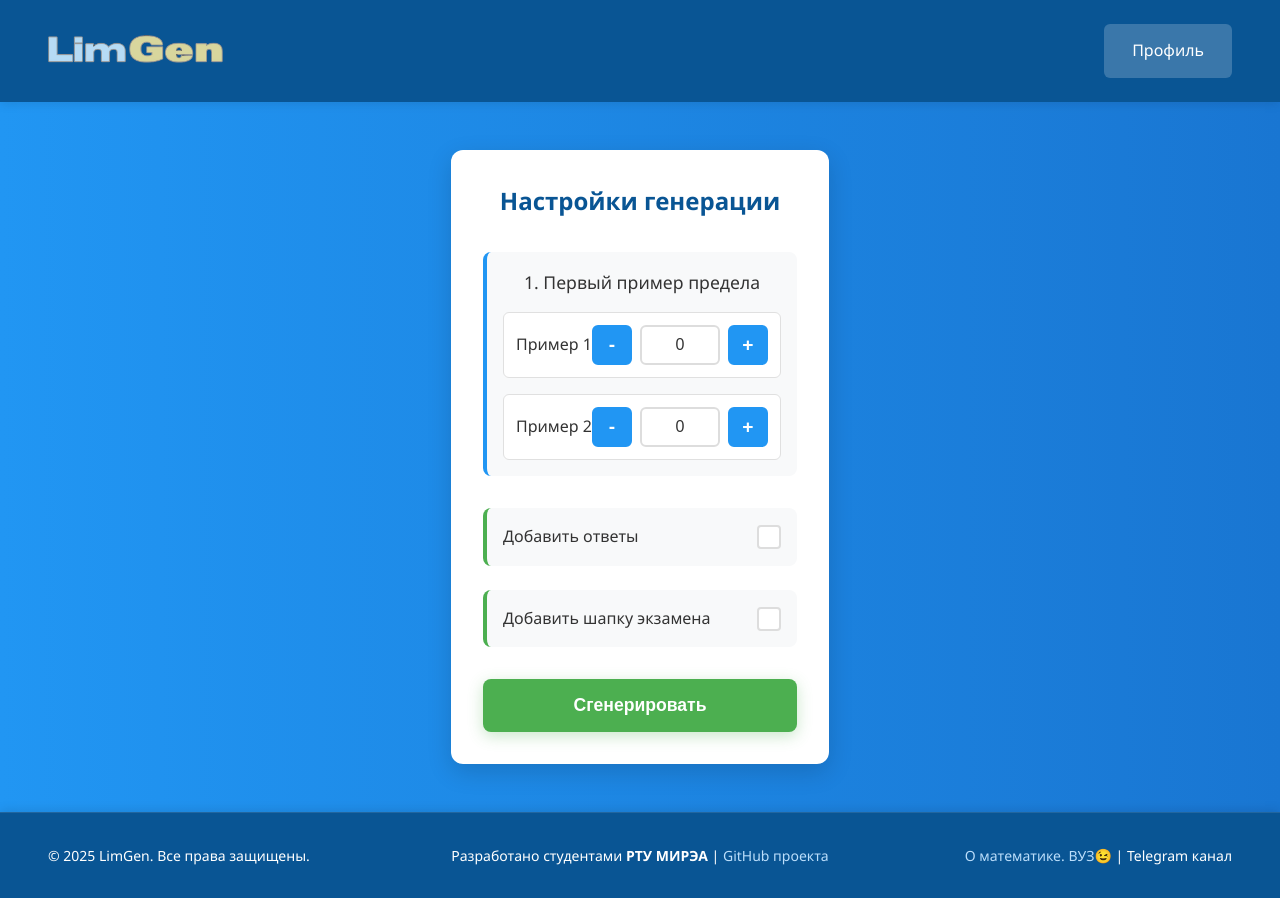
After one commit to Dark1367/Nado5, a FastAPI app: template templates/generate.html in a window 1280 px wide. The commit adds this page. Run offline with FastAPI, Linux system fonts and the light colour scheme; the template is opened without the code that fills it, so the values that code supplies are empty; parts of the project's set-up code (start-up, migrations or seed data) failed here and were passed over.

Commit message:
"/generate" page added

```diff
--- a/pyproject.toml
+++ b/pyproject.toml
@@ -6,6 +6,7 @@ readme = "README.md"
 requires-python = "==3.13.9"
 dependencies = [
     "fastapi[standard]>=0.121.0",
+    "reportlab>=4.4.5",
     "sqlmodel>=0.0.27",
 ]
 
--- a/src/main.py
+++ b/src/main.py
@@ -12,6 +12,8 @@ from src.api import SessionDep
 from src.database import PrivateUser
 from src.utils import users as uu
 from src.utils import templates as ut
+from src.utils.generate_lim import generate_easy_predel
+from src.utils.create_file import create_pdf
 
 app = FastAPI()
 templates = Jinja2Templates(directory="templates")
@@ -127,3 +129,28 @@ def main(request: Request, session: SessionDep):
         return RedirectResponse(url="/login", status_code=302)
 
     return templates.TemplateResponse("main.html", {"request": request, "user": current_user})
+
+@app.get("/generate", response_class=HTMLResponse)
+def generate(request: Request, session: SessionDep):
+    current_user = get_current_user_from_request(request, session)
+
+    if not current_user:
+        return RedirectResponse(url="/login", status_code=302)
+
+    return templates.TemplateResponse("generate.html", {"request": request, "user": current_user})
+
+@app.post("/generate")
+async def generate(request: Request, session: SessionDep, number_1: int = Form(...), number_2: int = Form(...), add_answers: bool = Form(False), add_header: bool = Form(False)):
+    current_user = get_current_user_from_request(request, session)
+
+    if not current_user:
+        return RedirectResponse(url="/login", status_code=302)
+    problems = []
+    if number_1:
+        problems += await generate_easy_predel(number_1)
+    if number_2:
+        pass #тут будет ещё функция
+
+    await create_pdf(problems)
+
+    return problems
--- a/src/utils/create_file.py
+++ b/src/utils/create_file.py
@@ -1,11 +1,9 @@
-from generate_lim import *
 import asyncio
 from reportlab.pdfgen import canvas
 from reportlab.lib.pagesizes import A4
 
 
-async def create_pdf(num=5):
-    examples = await generate_easy_predel(num)
+async def create_pdf(examples: list):
     file = canvas.Canvas("examples.pdf", pagesize=A4)
 
     pos_x = 50
--- a/static/styles.css
+++ b/static/styles.css
@@ -295,6 +295,216 @@ body {
   display: block;
 }
 
+/* ===== GENERATE STYLES ===== */
+
+.settings-container {
+    width: 100%;
+    max-width: 600px;
+    display: flex;
+    justify-content: center;
+    align-items: center;
+}
+
+.settings-card {
+    background: white;
+    border-radius: 12px;
+    padding: 2rem;
+    box-shadow: 0 8px 25px rgba(0, 0, 0, 0.15);
+    width: 100%;
+    color: #333;
+}
+
+.settings-title {
+    font-size: 1.5rem;
+    font-weight: 600;
+    margin-bottom: 2rem;
+    text-align: center;
+    color: #095594;
+}
+
+.setting-item {
+    display: flex;
+    justify-content: space-between;
+    align-items: flex-start;
+    margin-bottom: 2rem;
+    padding: 1rem;
+    background: #f8f9fa;
+    border-radius: 8px;
+    border-left: 4px solid #2196F3;
+}
+
+.setting-label {
+    font-size: 1.1rem;
+    font-weight: 500;
+    color: #333;
+    margin-bottom: 1rem;
+    display: block;
+}
+
+.examples-list {
+    width: 100%;
+}
+
+.example-item {
+    display: flex;
+    justify-content: space-between;
+    align-items: center;
+    margin-bottom: 1rem;
+    padding: 0.75rem;
+    background: white;
+    border-radius: 6px;
+    border: 1px solid #e0e0e0;
+}
+
+.example-item:last-child {
+    margin-bottom: 0;
+}
+
+.example-label {
+    font-size: 1rem;
+    font-weight: 500;
+    color: #333;
+}
+
+.number-input {
+    display: flex;
+    align-items: center;
+    gap: 0.5rem;
+}
+
+.number-field {
+    width: 80px;
+    height: 40px;
+    text-align: center;
+    border: 2px solid #ddd;
+    border-radius: 6px;
+    font-size: 1rem;
+    font-weight: 500;
+    color: #333;
+    background: white;
+}
+
+.number-field::-webkit-outer-spin-button,
+.number-field::-webkit-inner-spin-button {
+    -webkit-appearance: none;
+    margin: 0;
+}
+
+.number-btn {
+    width: 40px;
+    height: 40px;
+    border: 2px solid #2196F3;
+    background: #2196F3;
+    color: white;
+    border-radius: 6px;
+    font-size: 1.2rem;
+    font-weight: bold;
+    cursor: pointer;
+    display: flex;
+    align-items: center;
+    justify-content: center;
+    transition: all 0.3s ease;
+}
+
+.number-btn:hover {
+    background: #1976D2;
+    border-color: #1976D2;
+    transform: scale(1.05);
+}
+
+.number-btn:active {
+    transform: scale(0.95);
+}
+
+.setting-options {
+    display: flex;
+    flex-direction: column;
+    gap: 1.5rem;
+    margin-bottom: 2rem;
+}
+
+.option-item {
+    display: flex;
+    justify-content: space-between;
+    align-items: center;
+    padding: 1rem;
+    background: #f8f9fa;
+    border-radius: 8px;
+    border-left: 4px solid #4CAF50;
+}
+
+.option-label {
+    font-size: 1rem;
+    font-weight: 500;
+    color: #333;
+}
+
+.checkbox-container {
+    display: flex;
+    align-items: center;
+    cursor: pointer;
+}
+
+.checkbox-input {
+    display: none;
+}
+
+.checkbox-custom {
+    width: 24px;
+    height: 24px;
+    border: 2px solid #ddd;
+    border-radius: 4px;
+    background: white;
+    position: relative;
+    transition: all 0.3s ease;
+}
+
+.checkbox-input:checked+.checkbox-custom {
+    background: #4CAF50;
+    border-color: #4CAF50;
+}
+
+.checkbox-input:checked+.checkbox-custom::after {
+    content: '✓';
+    position: absolute;
+    top: 50%;
+    left: 50%;
+    transform: translate(-50%, -50%);
+    color: white;
+    font-size: 14px;
+    font-weight: bold;
+}
+
+.checkbox-custom:hover {
+    border-color: #4CAF50;
+}
+
+/* Кнопка генерации */
+.generate-btn {
+    width: 100%;
+    padding: 1rem 2rem;
+    background: #4CAF50;
+    color: white;
+    border: none;
+    border-radius: 8px;
+    font-size: 1.1rem;
+    font-weight: 600;
+    cursor: pointer;
+    transition: all 0.3s ease;
+    box-shadow: 0 4px 15px rgba(76, 175, 80, 0.3);
+}
+
+.generate-btn:hover {
+    background: #45a049;
+    transform: translateY(-2px);
+    box-shadow: 0 6px 20px rgba(76, 175, 80, 0.4);
+}
+
+.generate-btn:active {
+    transform: translateY(0);
+    box-shadow: 0 2px 10px rgba(76, 175, 80, 0.3);
+}
+
 /* ===== MEDIA QUERIES ===== */
 
 /* Tablet (768px и выше) */
--- /dev/null
+++ b/templates/generate.html
@@ -0,0 +1,134 @@
+<!DOCTYPE html>
+<html lang="ru">
+
+<head>
+    <meta charset="UTF-8">
+    <meta name="viewport" content="width=device-width, initial-scale=1.0">
+    <link rel="stylesheet" href="../static/styles.css">
+    <title>LimGen | Настройки</title>
+</head>
+
+<body>
+
+    <header class="header">
+        <button class="logo" onclick="location.href='/main'" aria-label="На главную">
+            <img src="../static/logo.png" alt="Логотип">
+        </button>
+
+        <div class="nav-menu">
+            <a href="../AuthPage/index.html">Профиль</a>
+        </div>
+    </header>
+
+    <main class="main">
+        <div class="settings-container">
+            <form action="/generate" method="post">
+                <div class="settings-card">
+                    <h1 class="settings-title">Настройки генерации</h1>
+
+                    <div class="setting-item">
+                        <div class="setting-text">
+                            <span class="setting-label">1. Первый пример предела</span>
+                            <div class="examples-list">
+                                <div class="example-item">
+                                    <span class="example-label">Пример 1</span>
+                                    <div class="number-input">
+                                        <button class="number-btn minus" type="button">-</button>
+                                        <input name="number_1" type="number" class="number-field" value="0" min="0">
+                                        <button class="number-btn plus" type="button">+</button>
+                                    </div>
+                                </div>
+                                <div class="example-item">
+                                    <span class="example-label">Пример 2</span>
+                                    <div class="number-input">
+                                        <button class="number-btn minus" type="button">-</button>
+                                        <input name="number_2" type="number" class="number-field" value="0" min="0">
+                                        <button class="number-btn plus" type="button">+</button>
+                                    </div>
+                                </div>
+                            </div>
+                        </div>
+                    </div>
+
+                    <div class="setting-options">
+                        <div class="option-item">
+                            <span class="option-label">Добавить ответы</span>
+                            <label class="checkbox-container">
+                                <input name="add_answers" type="checkbox" class="checkbox-input">
+                                <span class="checkbox-custom"></span>
+                            </label>
+                        </div>
+
+                        <div class="option-item">
+                            <span class="option-label">Добавить шапку экзамена</span>
+                            <label class="checkbox-container">
+                                <input name="add_header" type="checkbox" class="checkbox-input">
+                                <span class="checkbox-custom"></span>
+                            </label>
+                        </div>
+                    </div>
+
+                    <button class="generate-btn" type="submit">Сгенерировать</button>
+                </div>
+            </form>
+        </div>
+    </main>
+
+    <footer class="footer">
+        <p>© 2025 LimGen. Все права защищены.</p>
+        <p>Разработано студентами <strong>РТУ МИРЭА</strong> | <a href="#">GitHub проекта</a></p>
+        <p><a href="https://t.me/AboutMathematics">О математике. ВУЗ😉</a> | Telegram канал</p>
+    </footer>
+
+    <script>
+        document.addEventListener('DOMContentLoaded', function () {
+            const numberFields = document.querySelectorAll('.number-field');
+            const minusBtns = document.querySelectorAll('.number-btn.minus');
+            const plusBtns = document.querySelectorAll('.number-btn.plus');
+
+            minusBtns.forEach((btn, index) => {
+                btn.addEventListener('click', function () {
+                    let currentValue = parseInt(numberFields[index].value) || 0;
+                    const minValue = parseInt(numberFields[index].min) || 0;
+                    if (currentValue > minValue) {
+                        numberFields[index].value = currentValue - 1;
+                    }
+                });
+            });
+
+            plusBtns.forEach((btn, index) => {
+                btn.addEventListener('click', function () {
+                    let currentValue = parseInt(numberFields[index].value) || 0;
+                    numberFields[index].value = currentValue + 1;
+                });
+            });
+
+            numberFields.forEach(field => {
+                field.addEventListener('input', function () {
+                    let value = parseInt(this.value);
+                    const minValue = parseInt(this.min) || 0;
+                    if (isNaN(value) || value < minValue) {
+                        this.value = minValue;
+                    }
+                });
+
+                field.addEventListener('keydown', function (e) {
+                    if (e.key === 'ArrowUp') {
+                        e.preventDefault();
+                        let currentValue = parseInt(this.value) || 0;
+                        this.value = currentValue + 1;
+                    } else if (e.key === 'ArrowDown') {
+                        e.preventDefault();
+                        let currentValue = parseInt(this.value) || 0;
+                        const minValue = parseInt(this.min) || 0;
+                        if (currentValue > minValue) {
+                            this.value = currentValue - 1;
+                        }
+                    }
+                });
+            });
+        });
+    </script>
+</body>
+
+</html>
--- a/templates/main.html
+++ b/templates/main.html
@@ -30,7 +30,7 @@
     <p class="subtitle">Добро пожаловать в систему оценки знаний</p>
 
     <div class="buttongen">
-      <button class="btn">Начать генерацию!</button>
+      <button class="btn" onclick="location.href='/generate'">Начать генерацию!</button>
     </div>
   </main>
 
```
